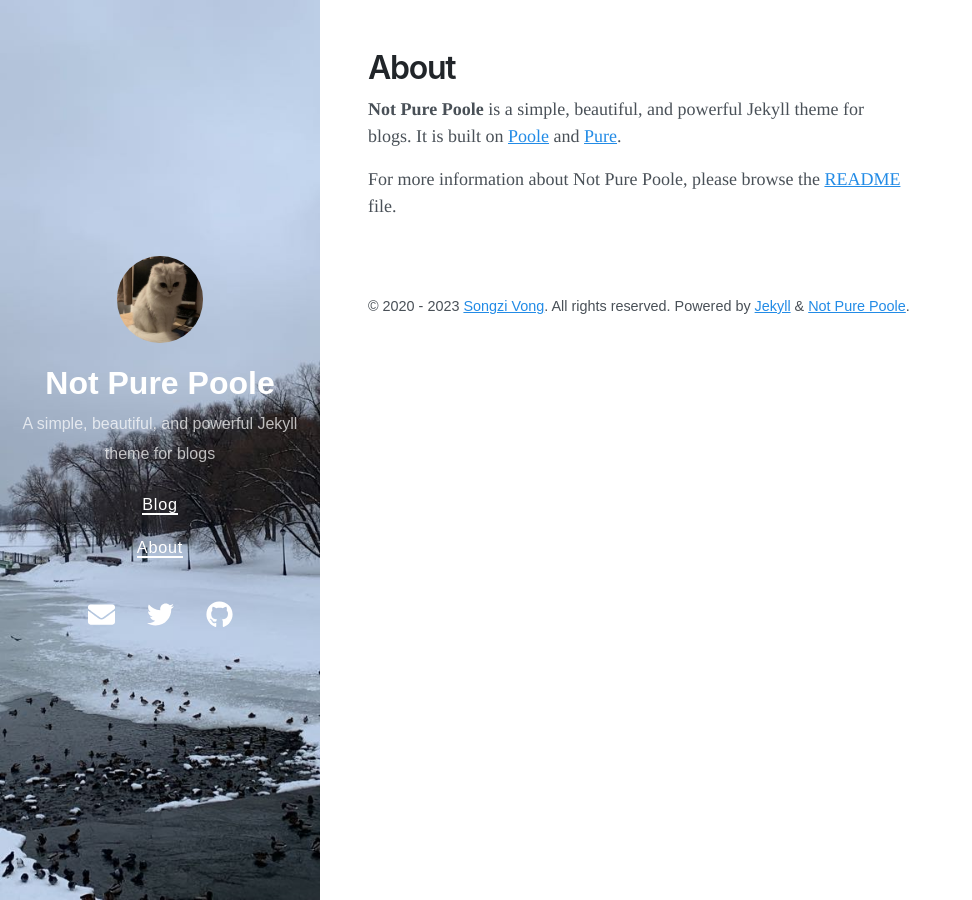
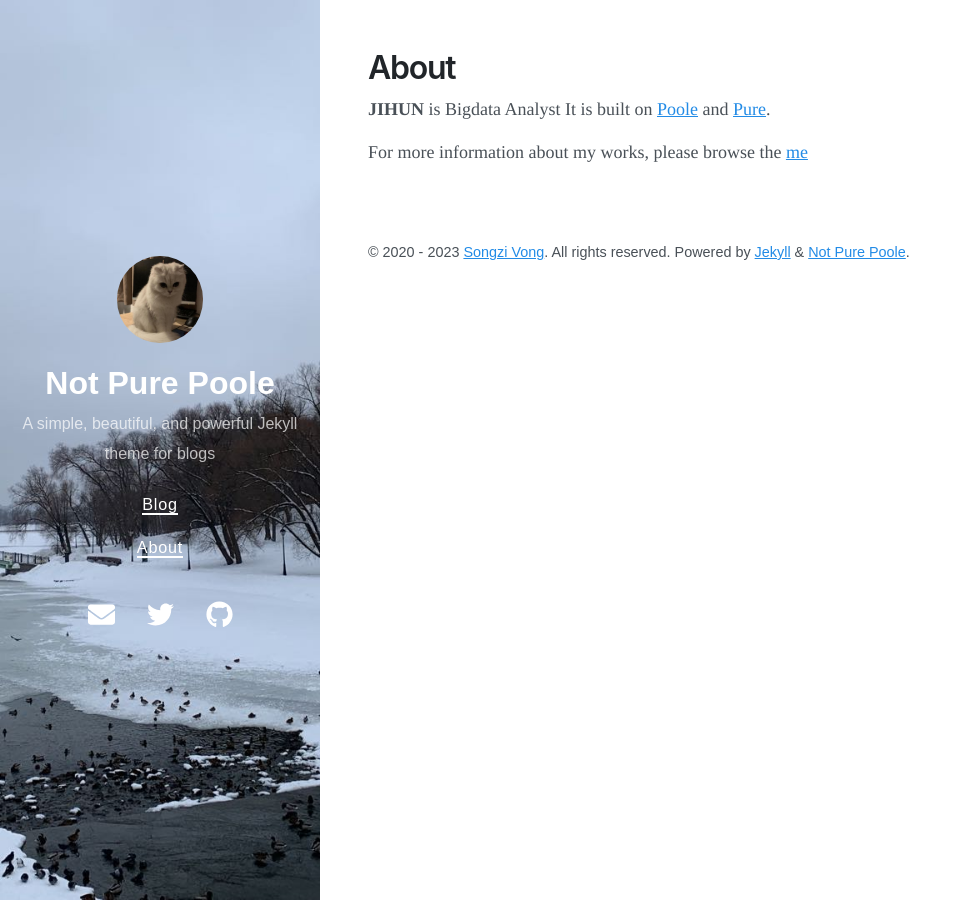
Before and after one commit to JIHUNKI/JIHUNKI.github.io, a Jekyll site: the page built from about.md, in a window 1280 px wide. Shown: the whole page, without its empty margins (0-972 px from the left). Built offline with Jekyll 4.4.1, drawn with Linux system fonts in a browser that asks for light colours; nearby versions of some CDN libraries.

Commit message:
Update about.md

```diff
--- a/about.md
+++ b/about.md
@@ -3,6 +3,7 @@ layout: page
 title: About
 ---
 
-**Not Pure Poole** is a simple, beautiful, and powerful Jekyll theme for blogs. It is built on [Poole](https://github.com/poole/poole) and [Pure](https://purecss.io/).
+**JIHUN** is Bigdata Analyst
+ It is built on [Poole](https://github.com/poole/poole) and [Pure](https://purecss.io/).
 
-For more information about Not Pure Poole, please browse the [README](https://github.com/vszhub/not-pure-poole) file.
+For more information about my works, please browse the [me](https://github.com/JIHUNKI)
```
